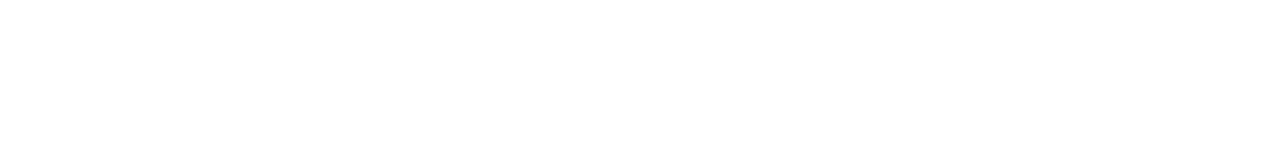
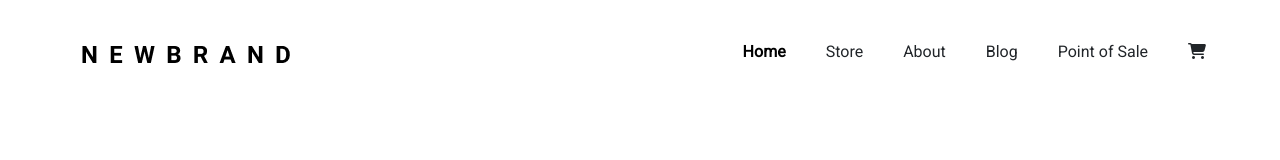
Before and after one commit to BokiCode/Clothing-Website, a plain HTML site: page index.html in a window 1280 px wide. Drawn offline with nearby package versions, Linux system fonts and the light colour scheme.

Commit message:
made navbar

```diff
--- a/css/style.css
+++ b/css/style.css
@@ -0,0 +1,6 @@
+* {
+	margin: 0;
+	padding: 0;
+	box-sizing: border-box;
+	font-family: "Roboto", sans-serif;
+}
--- a/index.html
+++ b/index.html
@@ -10,9 +10,57 @@
 			integrity="sha384-T3c6CoIi6uLrA9TneNEoa7RxnatzjcDSCmG1MXxSR1GAsXEV/Dwwykc2MPK8M2HN"
 			crossorigin="anonymous"
 		/>
+		<link rel="preconnect" href="https://fonts.googleapis.com" />
+		<link rel="preconnect" href="https://fonts.gstatic.com" crossorigin />
+		<link
+			href="https://fonts.googleapis.com/css2?family=Roboto&display=swap"
+			rel="stylesheet"
+		/>
+		<script
+			src="https://kit.fontawesome.com/aaac0c0714.js"
+			crossorigin="anonymous"
+			defer
+		></script>
 		<link rel="stylesheet" href="css/style.css" />
 	</head>
 	<body>
+		<nav class="navbar navbar-expand-lg">
+			<div class="container my-4">
+				<a class="navbar-brand col-4" href="index.html"
+					><img
+						class="newbrand-logo"
+						src="images/newbrandLogo.png"
+						alt="newbrand logo"
+					/>
+				</a>
+				<button
+					class="navbar-toggler"
+					type="button"
+					data-bs-toggle="collapse"
+					data-bs-target="#navbarNavAltMarkup"
+					aria-controls="navbarNavAltMarkup"
+					aria-expanded="false"
+					aria-label="Toggle navigation"
+				>
+					<span class="navbar-toggler-icon"></span>
+				</button>
+				<div class="collapse navbar-collapse col-8" id="navbarNavAltMarkup">
+					<div class="navbar-nav w-100 justify-content-end gap-4">
+						<a class="nav-link fw-bold active" aria-current="page" href="#"
+							>Home</a
+						>
+						<a class="nav-link text-body" href="#">Store</a>
+						<a class="nav-link text-body" href="#">About</a>
+						<a class="nav-link text-body" href="#">Blog</a>
+						<a class="nav-link text-body" href="#">Point of Sale</a>
+						<a class="nav-link text-body" href="#"
+							><i class="fa-solid fa-cart-shopping"></i
+						></a>
+					</div>
+				</div>
+			</div>
+		</nav>
+
 		<script
 			src="https://cdn.jsdelivr.net/npm/bootstrap@5.3.2/dist/js/bootstrap.bundle.min.js"
 			integrity="sha384-C6RzsynM9kWDrMNeT87bh95OGNyZPhcTNXj1NW7RuBCsyN/o0jlpcV8Qyq46cDfL"
```
Also changed, not shown: images/newbrandLogo.png (added).
